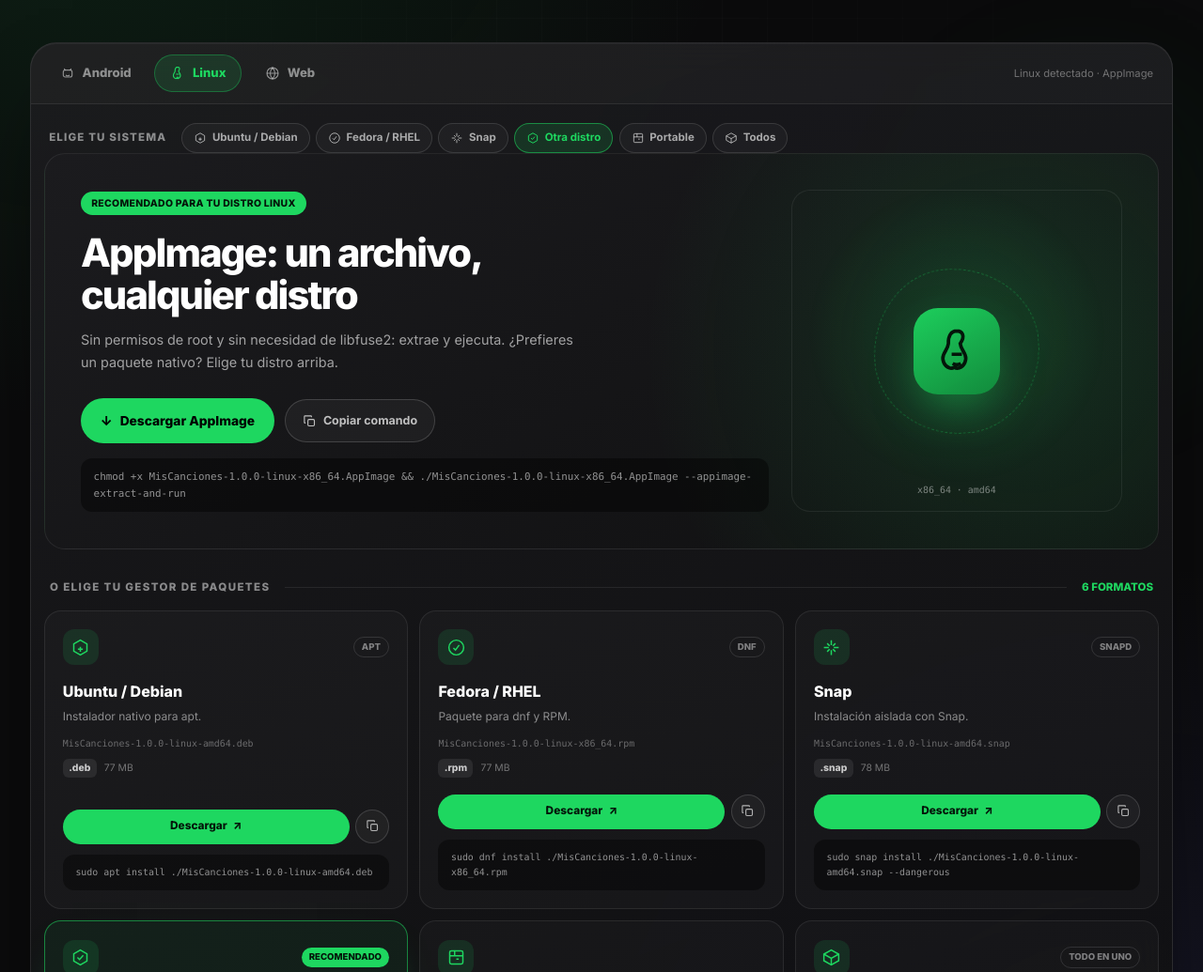
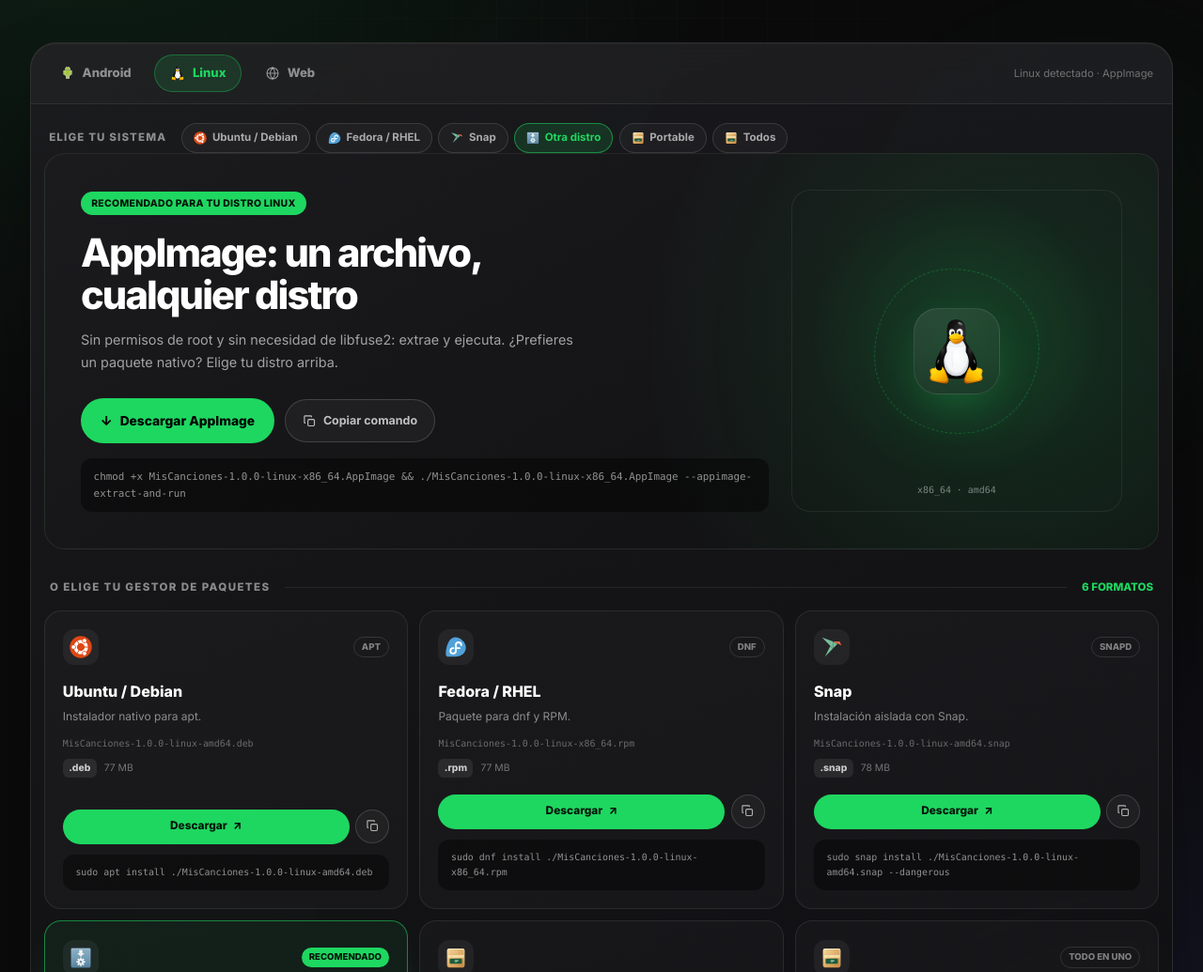
Before and after one commit to Dv-AlejandroEH/MisCanciones-web, an Astro site: page / in a window 1280 px wide. Shown: the part 1622-2657 px from the top of the page at 94% size. Built offline with nearby package versions, Linux system fonts and the light colour scheme; Astro itself is replaced by a stand-in of ours.

Commit message:
Usar logos SVG de plataformas en descargas

```diff
--- a/src/components/Downloads.astro
+++ b/src/components/Downloads.astro
@@ -1,6 +1,13 @@
 ---
 import { app, downloads } from '../data/app';
 import { downloadOptions, type DownloadId } from '../data/downloads';
+import androidIcon from '../../assets/android.svg?url';
+import appImageIcon from '../../assets/appimage.svg?url';
+import fedoraIcon from '../../assets/fedora.svg?url';
+import snapIcon from '../../assets/snap.svg?url';
+import targzIcon from '../../assets/targz.svg?url';
+import tuxIcon from '../../assets/tux.svg?url';
+import ubuntuIcon from '../../assets/ubuntu.svg?url';
 
 const apkName = 'MisCanciones-1.0.0-android.apk';
 const appImageOption = downloadOptions.find((option) => option.id === 'appimage')!;
@@ -43,6 +50,22 @@ const icons: Record<string, string> = {
     '<svg viewBox="0 0 24 24" fill="none" stroke="currentColor" stroke-width="1.7" aria-hidden="true"><path d="m3 8 9-5 9 5v8l-9 5-9-5V8Z"/><path d="m3 8 9 5 9-5M12 13v8"/></svg>',
 };
 
+const brandIcons: Record<string, string> = {
+  android: androidIcon,
+  appimage: appImageIcon,
+  deb: ubuntuIcon,
+  rpm: fedoraIcon,
+  snap: snapIcon,
+  portable: targzIcon,
+  all: targzIcon,
+  archive: targzIcon,
+  bundle: targzIcon,
+  linux: tuxIcon,
+};
+
+const iconHtml = (key: string): string =>
+  brandIcons[key] ? `<img src="${brandIcons[key]}" alt="" />` : icons[key] ?? '';
+
 const copyIcon =
   '<svg viewBox="0 0 24 24" fill="none" stroke="currentColor" stroke-width="1.8" aria-hidden="true"><rect x="9" y="9" width="11" height="11" rx="2"/><path d="M5 15H4a1 1 0 0 1-1-1V4a1 1 0 0 1 1-1h10a1 1 0 0 1 1 1v1"/></svg>';
 ---
@@ -80,7 +103,7 @@ const copyIcon =
               aria-selected={tab.id === 'android' ? 'true' : 'false'}
               aria-controls={`download-panel-${tab.id}`}
             >
-              <span class="download-tab-icon" set:html={icons[tab.icon]}></span>
+              <span class="download-tab-icon" set:html={iconHtml(tab.icon)}></span>
               <span data-en={tab.en}>{tab.label}</span>
             </button>
           ))
@@ -119,7 +142,7 @@ const copyIcon =
             </div>
             <div class="download-feature-art download-art-android" aria-hidden="true">
               <div class="download-art-orbit"></div>
-              <span class="download-art-icon" set:html={icons.android}></span>
+              <span class="download-art-icon" set:html={iconHtml('android')}></span>
               <span class="download-art-file">{apkName}</span>
             </div>
           </article>
@@ -145,7 +168,7 @@ const copyIcon =
               {
                 recommendChips.map((chip) => (
                   <button type="button" class="download-chip" data-recommend={chip.id} aria-pressed="false">
-                    <span class="download-chip-icon" set:html={icons[chip.icon]}></span>
+                    <span class="download-chip-icon" set:html={iconHtml(chip.icon)}></span>
                     <span data-en={chip.chipEn}>{chip.chipEs}</span>
                   </button>
                 ))
@@ -170,7 +193,7 @@ const copyIcon =
             </div>
             <div class="download-feature-art download-art-linux" aria-hidden="true">
               <div class="download-art-orbit"></div>
-              <span class="download-art-icon" set:html={icons.linux}></span>
+              <span class="download-art-icon" set:html={iconHtml('linux')}></span>
               <span class="download-art-file">x86_64 · amd64</span>
             </div>
           </article>
@@ -186,7 +209,7 @@ const copyIcon =
               linuxCards.map((card) => (
                 <article class="download-card" data-download-card={card.id}>
                   <div class="download-card-head">
-                    <span class="download-card-icon" set:html={icons[card.icon]} />
+                    <span class="download-card-icon" set:html={iconHtml(card.icon)} />
                     <span class="download-card-recommended" data-recommended-badge data-es="Recomendado" data-en="Recommended">Recomendado</span>
                     {linuxBadges[card.id] && <span class="download-card-badge">{linuxBadges[card.id]}</span>}
                   </div>
@@ -250,7 +273,7 @@ const copyIcon =
             </div>
             <div class="download-feature-art download-art-web" aria-hidden="true">
               <div class="download-art-orbit"></div>
-              <span class="download-art-icon" set:html={icons.web}></span>
+              <span class="download-art-icon" set:html={iconHtml('web')}></span>
               <span class="download-art-file">mis-canciones.web</span>
             </div>
           </article>
--- a/src/styles/global.css
+++ b/src/styles/global.css
@@ -650,6 +650,7 @@ body {
   place-items: center;
 }
 .download-tab-icon svg { width: 16px; height: 16px; }
+.download-tab-icon img { width: 16px; height: 16px; object-fit: contain; }
 .download-detected {
   margin-left: auto;
   padding-right: 0.4rem;
@@ -698,6 +699,7 @@ body {
   color: var(--color-app-primary-bright);
 }
 .download-chip-icon svg { width: 14px; height: 14px; }
+.download-chip-icon img { width: 14px; height: 14px; object-fit: contain; }
 
 .download-feature {
   position: relative;
@@ -837,11 +839,13 @@ body {
   width: 92px;
   height: 92px;
   border-radius: 26px;
-  background: linear-gradient(150deg, rgba(30, 215, 96, 0.95), #128a3c);
-  box-shadow: 0 22px 55px -18px rgba(30, 215, 96, 0.75);
-  color: #04150a;
+  border: 1px solid rgba(255, 255, 255, 0.1);
+  background: linear-gradient(150deg, rgba(255, 255, 255, 0.09), rgba(255, 255, 255, 0.02));
+  box-shadow: 0 22px 55px -18px rgba(30, 215, 96, 0.45);
+  color: var(--color-app-primary-bright);
 }
 .download-art-icon svg { width: 52px; height: 52px; }
+.download-art-icon img { width: 74px; height: 74px; object-fit: contain; }
 .download-art-file {
   position: absolute;
   bottom: 0.9rem;
@@ -913,10 +917,11 @@ body {
   width: 38px;
   height: 38px;
   border-radius: 12px;
-  background: rgba(30, 215, 96, 0.12);
+  background: rgba(255, 255, 255, 0.05);
   color: var(--color-app-primary-bright);
 }
 .download-card-icon svg { width: 21px; height: 21px; }
+.download-card-icon img { width: 24px; height: 24px; object-fit: contain; }
 .download-card-badge {
   border-radius: 999px;
   border: 1px solid rgba(255, 255, 255, 0.12);
```
Also changed, not shown: README.md, assets/android.svg (added), assets/appimage.svg (added), assets/fedora.svg (added), assets/snap.svg (added), assets/targz.svg (added), assets/tux.svg (added), assets/ubuntu.svg (added).
